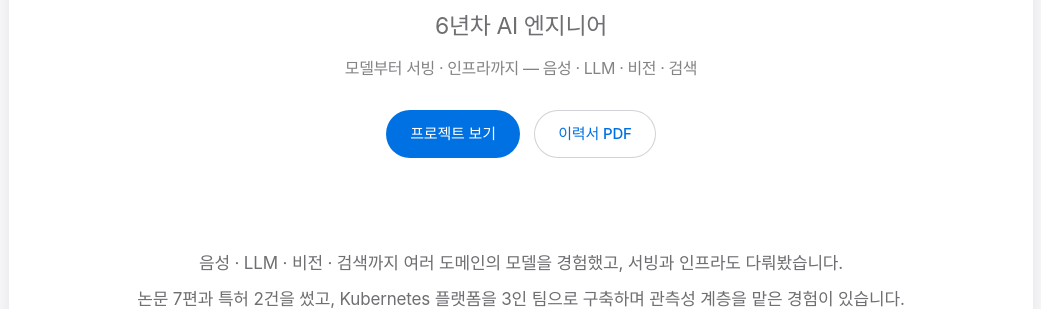
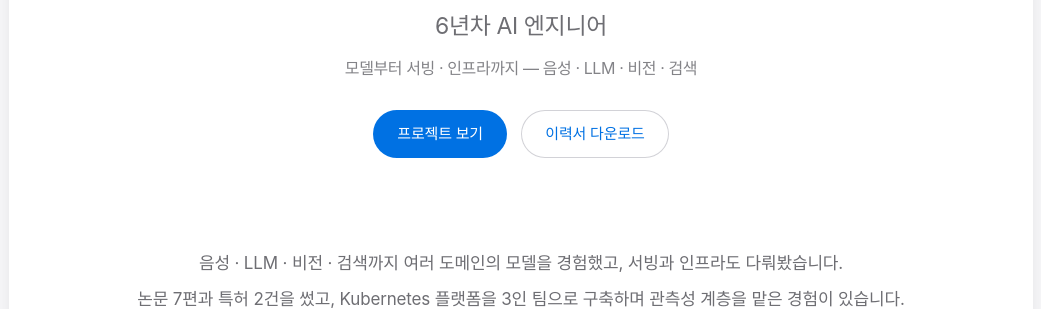
Before and after one commit to ckc5800/ckc5800.github.io, a Jekyll site: the page built from index.html, in a window 1280 px wide. Shown: the part 320-629 px from the top of the page, without its empty margins (119-1160 px from the left). Built offline with Jekyll 4.4.1, drawn with Linux system fonts in a browser that asks for light colours; some web fonts are replaced.

Commit message:
이력서 다운로드를 PDF/Word 선택 드롭다운으로 — details 기반, JS 없음
Co-Authored-By: Claude Fable 5 <noreply@anthropic.com>

```diff
--- a/assets/style.css
+++ b/assets/style.css
@@ -166,6 +166,62 @@ main.container {
 .cta-button.secondary:hover {
     background-color: rgba(0, 113, 227, 0.08);
     box-shadow: inset 0 0 0 1px var(--accent);
+}
+
+/* ===== 이력서 다운로드 드롭다운 (PDF / Word 선택) ===== */
+.dl {
+    display: inline-block;
+    position: relative;
+}
+
+.dl > summary {
+    list-style: none;          /* 기본 ▶ 마커 제거 */
+    cursor: pointer;
+    user-select: none;
+}
+
+.dl > summary::-webkit-details-marker {
+    display: none;             /* Safari 마커 제거 */
+}
+
+.dl[open] > summary {
+    background-color: rgba(0, 113, 227, 0.08);
+    box-shadow: inset 0 0 0 1px var(--accent);
+}
+
+.dl-menu {
+    position: absolute;
+    top: calc(100% + 8px);
+    left: 50%;
+    transform: translateX(-50%);
+    background: var(--surface);
+    border-radius: 14px;
+    box-shadow: var(--shadow-hover);
+    padding: 8px;
+    min-width: 170px;
+    z-index: 50;
+    text-align: left;
+}
+
+.dl-menu a {
+    display: block;
+    padding: 10px 16px;
+    border-radius: 10px;
+    color: var(--text);
+    text-decoration: none;
+    font-size: 14px;
+    font-weight: 500;
+    white-space: nowrap;
+}
+
+.dl-menu a:hover {
+    background-color: var(--pill-bg);
+}
+
+.dl-menu .fmt {
+    color: var(--text-secondary);
+    font-size: 12px;
+    margin-left: 4px;
 }
 
 /* 홈 소개문 — 문장 하나가 한 줄에 들어가도록 짧게 쓰고 폭은 본문만큼 넓게 */
--- a/index.html
+++ b/index.html
@@ -8,7 +8,13 @@ title: 홈
     <p>6년차 AI 엔지니어</p>
     <p style="font-size: 16px; opacity: 0.85;">모델부터 서빙 · 인프라까지 — 음성 · LLM · 비전 · 검색</p>
     <a href="/projects.html" class="cta-button">프로젝트 보기</a>
-    <a href="/assets/resume.pdf" download class="cta-button secondary">이력서 PDF</a>
+    <details class="dl">
+        <summary class="cta-button secondary">이력서 다운로드</summary>
+        <div class="dl-menu">
+            <a href="/assets/resume.pdf" download>PDF <span class="fmt">.pdf</span></a>
+            <a href="/assets/resume.docx" download>Word <span class="fmt">.docx</span></a>
+        </div>
+    </details>
 </section>
 
 <section style="margin: 0 auto 90px;">
```
